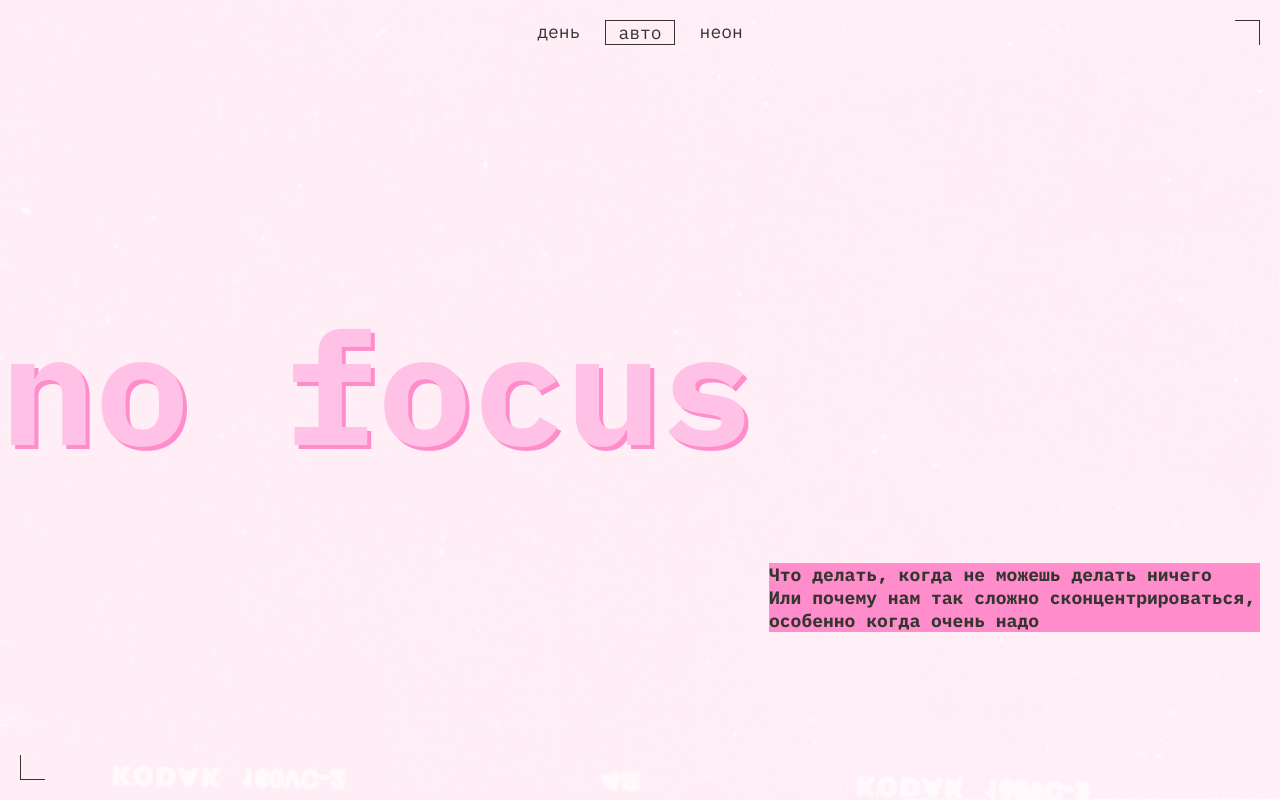
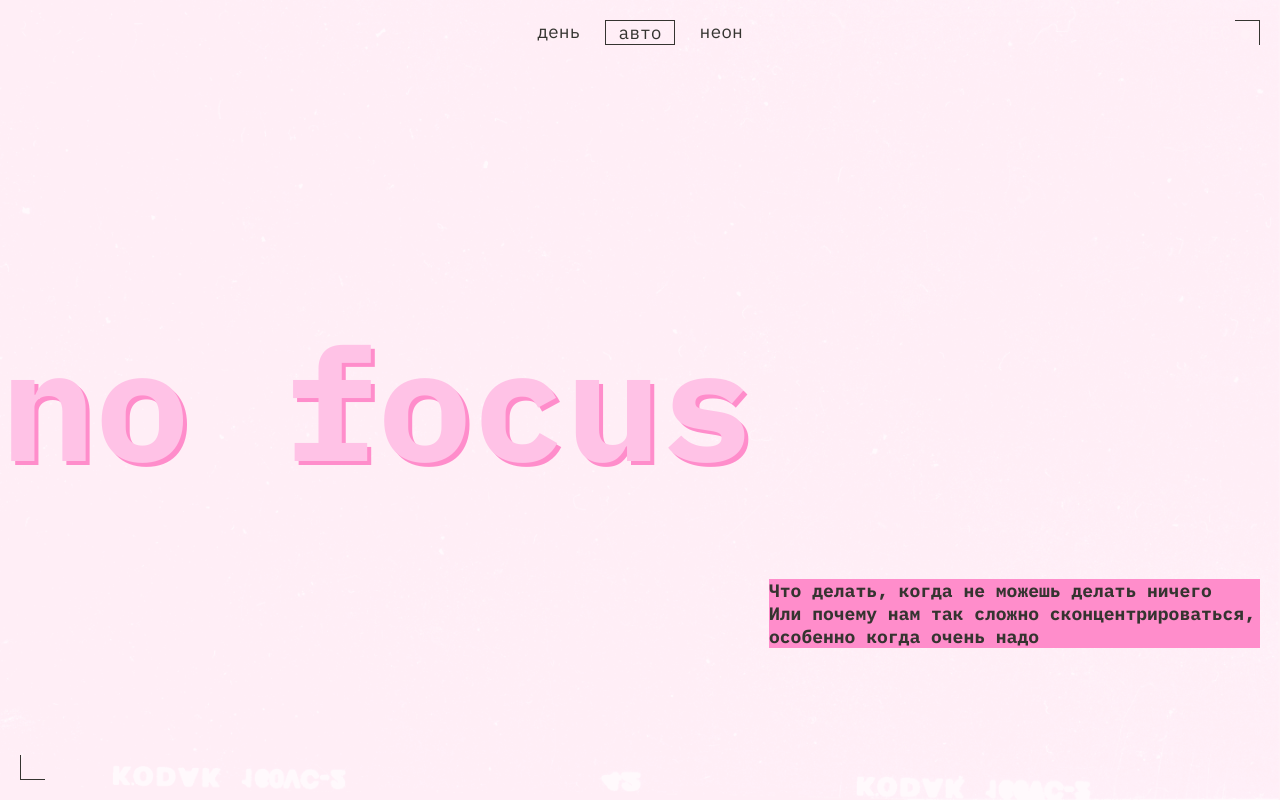
Before and after one commit to zumassh/slozhno-sosredotochitsya-fd, a plain HTML site: page index.html in a window 1280 px wide. Shown: the top 800 px of the page. Drawn offline with Linux system fonts and the light colour scheme.

Commit message:
v3: release

```diff
--- a/index.html
+++ b/index.html
@@ -40,8 +40,8 @@
       </ul>
     </nav>
     <h1 class="text-main">no focus</h1>
-    <span class="header__text-paragraph title-decor">Что делать, когда не можешь делать ничего<br>
-      Или почему нам так сложно сконцентрироваться, особенно когда очень надо</span>
+    <p class="header__text-paragraph title-decor">Что делать, когда не можешь делать ничего<br>
+      Или почему нам так сложно сконцентрироваться, особенно когда очень надо</p>
     <div class="header__text-rec" aria-hidden="true">REC</div>
   </header>
   <main class="main__container">
@@ -161,8 +161,8 @@
         <img src="./images/tape.png" alt="пластинка" class="gallery-item tape-img" loading="lazy" />
         <img src="./images/books.png" alt="книги" class="gallery-item books-img" loading="lazy" />
         <img src="./images/street.png" alt="улица" class="gallery-item street-img" loading="lazy" />
-      </section>
-    </div>
+      </div>
+    </section>
   </main>
   <footer class="footer__container decorated-zone">
     <h2 class="text-main">focus</h2>
--- a/styles/style.css
+++ b/styles/style.css
@@ -240,6 +240,7 @@
   }
 
   .text-main {
+    font-size: clamp(7.5rem, 0.5625rem + 14.4531vw, 9.8125rem);
     justify-self: start;
     margin-left: -9px;
     margin-top: 5px;
@@ -358,7 +359,7 @@
 
 @media (width >=1024px) {
   .header {
-    grid-template-rows: repeat(3, min-content);
+    grid-template-rows: 1fr min-content 1fr;
     align-items: start;
     min-height: 768px;
     padding-top: 0px;
@@ -369,6 +370,7 @@
     flex-direction: row;
     margin-top: 20px;
     margin-left: 10px;
+    justify-self: center;
   }
 
   .header__theme-menu {
@@ -376,12 +378,11 @@
   }
 
   .text-main {
-    font-size: clamp(7.5rem, 0.5625rem + 14.4531vw, 9.8125rem);
-    margin-top: 170px;
+    align-self: center;
   }
 
   .header__text-paragraph {
-    align-self: center;
+    justify-self: end;
     max-width: 491px;
     margin: 5px 0px 120px 0px;
   }
```
